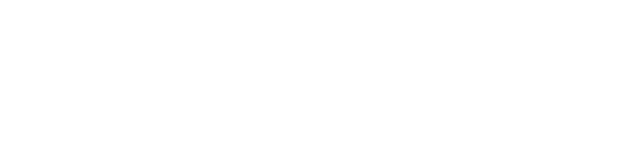
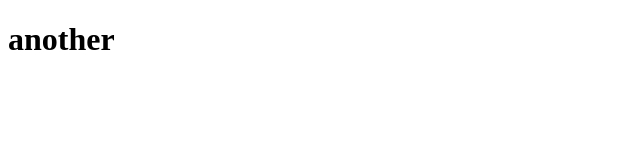
Before and after one commit to Daniel130me/music, a plain HTML site: page index.html in a window 1280 px wide. Shown: the whole page, without its empty margins (0-640 px from the left). Drawn offline with Linux system fonts and the light colour scheme.

Commit message:
added text in body h1 tag

```diff
--- a/index.html
+++ b/index.html
@@ -7,6 +7,6 @@
     <title>Document2</title>
 </head>
 <body>
-
+    <h1>another</h1>
 </body>
 </html>
```
